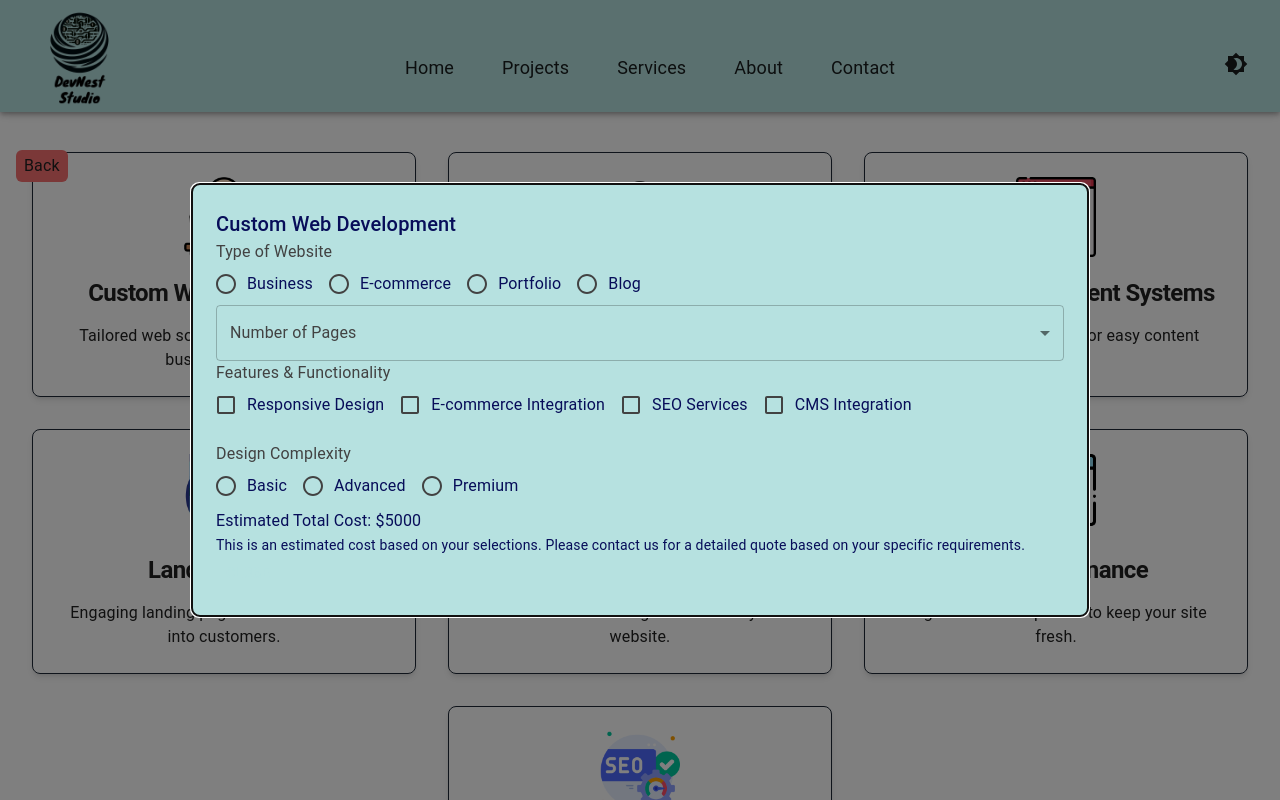
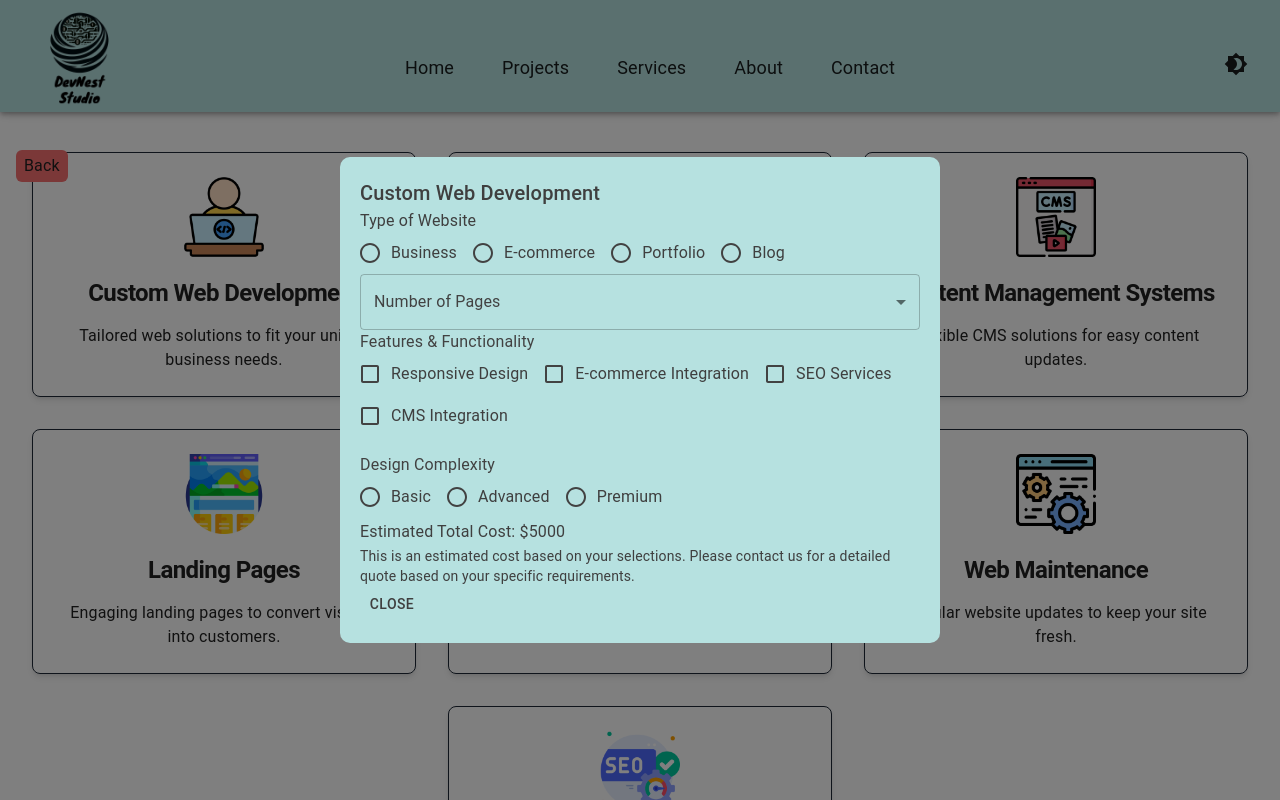
Before and after one commit to Evergreen-Tech-Solutions/DevNest_Studio, a React (Create React App) app: page /web-application in a window 1280 px wide. Both pictures are taken after a click on the element 224 px from the left and 274 px from the top of the page. Shown: the top 800 px of the page. Built offline with nearby package versions, Linux system fonts and the light colour scheme; grey boxes are pictures that could not be loaded.

Commit message:
Update w_customWebDev.js

```diff
--- a/src/components/modals/w_customWebDev.js
+++ b/src/components/modals/w_customWebDev.js
@@ -2,7 +2,7 @@ import React, { useState } from 'react';
 import { Modal, Box, Typography, Button, FormControl, FormLabel, RadioGroup, FormControlLabel, Radio, Checkbox, TextField, MenuItem } from '@mui/material';
 
 
-function CustomWebDevModal({ open, onClose }) {
+function CustomWebDevModal({ open, onClose, darkMode }) {
   const [websiteType, setWebsiteType] = useState('');
   const [numPages, setNumPages] = useState('');
   const [features, setFeatures] = useState({
@@ -43,18 +43,37 @@ function CustomWebDevModal({ open, onClose }) {
     return total;
   };
 
+  const boxStyle = {
+    backgroundColor: '#b6e1e0',
+    padding: '20px',
+    borderRadius: '10px',
+    maxWidth: '600px',
+    width: '90%',
+    outline: 'none',
+  };
+
+  const textStyle = {
+    color: darkMode ? '#59cb91' : '#3f3f3f',
+  };
+
+  const radioStyles = {
+    '&.Mui-checked': {
+      color: '#070d59',
+    }
+  };
+
   return (
     <Modal open={open} onClose={onClose} className="flex items-center justify-center p-4">
-      <Box className=" bg-blu text-drkblu p-6 rounded-lg max-w-4xl w-full">
-        <Typography variant="h6" component="h2" className="mb-4">Custom Web Development</Typography>
+      <Box sx={boxStyle}>
+        <Typography variant="h6" component="h2" sx={{ ...textStyle }}>Custom Web Development</Typography>
 
         <FormControl component="fieldset" className="mb-4">
-          <FormLabel component="legend">Type of Website</FormLabel>
+          <FormLabel component="legend" sx={{ ...textStyle }}>Type of Website</FormLabel>
           <RadioGroup row value={websiteType} onChange={(e) => setWebsiteType(e.target.value)}>
-            <FormControlLabel value="business" control={<Radio />} label="Business" />
-            <FormControlLabel value="ecommerce" control={<Radio />} label="E-commerce" />
-            <FormControlLabel value="portfolio" control={<Radio />} label="Portfolio" />
-            <FormControlLabel value="blog" control={<Radio />} label="Blog" />
+            <FormControlLabel value="business" control={<Radio sx={radioStyles} />} label="Business" sx={{ ...textStyle }} />
+            <FormControlLabel value="ecommerce" control={<Radio sx={radioStyles} />} label="E-commerce" sx={{ ...textStyle }} />
+            <FormControlLabel value="portfolio" control={<Radio sx={radioStyles} />} label="Portfolio" sx={{ ...textStyle }} />
+            <FormControlLabel value="blog" control={<Radio sx={radioStyles} />} label="Blog" sx={{ ...textStyle }} />
           </RadioGroup>
         </FormControl>
 
@@ -64,6 +83,7 @@ function CustomWebDevModal({ open, onClose }) {
           value={numPages}
           onChange={(e) => setNumPages(e.target.value)}
           className="mb-4 w-full"
+          sx={{ ...textStyle }}
         >
           {[1, 5, 10, 15, 20].map((option) => (
             <MenuItem key={option} value={option}>
@@ -72,39 +92,43 @@ function CustomWebDevModal({ open, onClose }) {
           ))}
         </TextField>
 
-        <div className="mb-4">
+        <div className="mb-4" >
           <FormLabel component="legend">Features & Functionality</FormLabel>
           <FormControlLabel
             control={<Checkbox checked={features.responsiveDesign} onChange={handleFeatureChange} name="responsiveDesign" />}
             label="Responsive Design"
+            sx={{ ...textStyle }}
           />
           <FormControlLabel
             control={<Checkbox checked={features.ecomIntegration} onChange={handleFeatureChange} name="ecomIntegration" />}
             label="E-commerce Integration"
+            sx={{ ...textStyle }}
           />
           <FormControlLabel
             control={<Checkbox checked={features.seoService} onChange={handleFeatureChange} name="seoService" />}
             label="SEO Services"
+            sx={{ ...textStyle }}
           />
           <FormControlLabel
             control={<Checkbox checked={features.cmsIntegration} onChange={handleFeatureChange} name="cmsIntegration" />}
             label="CMS Integration"
+            sx={{ ...textStyle }}
           />
         </div>
 
-        <FormControl component="fieldset" className="mb-4">
+        <FormControl component="fieldset" className="mb-4" sx={{ ...textStyle }}>
           <FormLabel component="legend">Design Complexity</FormLabel>
           <RadioGroup row value={designComplexity} onChange={(e) => setDesignComplexity(e.target.value)}>
-            <FormControlLabel value="basic" control={<Radio />} label="Basic" />
-            <FormControlLabel value="advanced" control={<Radio />} label="Advanced" />
-            <FormControlLabel value="premium" control={<Radio />} label="Premium" />
+            <FormControlLabel value="basic" control={<Radio sx={radioStyles} />} label="Basic" />
+            <FormControlLabel value="advanced" control={<Radio sx={radioStyles} />} label="Advanced" />
+            <FormControlLabel value="premium" control={<Radio  />} label="Premium" />
           </RadioGroup>
         </FormControl>
 
-        <Typography variant="subtitle1" component="h3" className="mb-2">Estimated Total Cost: ${calculateTotal()}</Typography>
-        <Typography variant="body2" className="mb-4">This is an estimated cost based on your selections. Please contact us for a detailed quote based on your specific requirements.</Typography>
+        <Typography variant="subtitle1" component="h3" sx={{ ...textStyle }}>Estimated Total Cost: ${calculateTotal()}</Typography>
+        <Typography variant="body2" sx={{ ...textStyle }}>This is an estimated cost based on your selections. Please contact us for a detailed quote based on your specific requirements.</Typography>
 
-        <Button onClick={onClose} className="mt-4">Close</Button>
+        <Button onClick={onClose} sx={{ ...textStyle }}>Close</Button>
       </Box>
     </Modal>
   );
```
